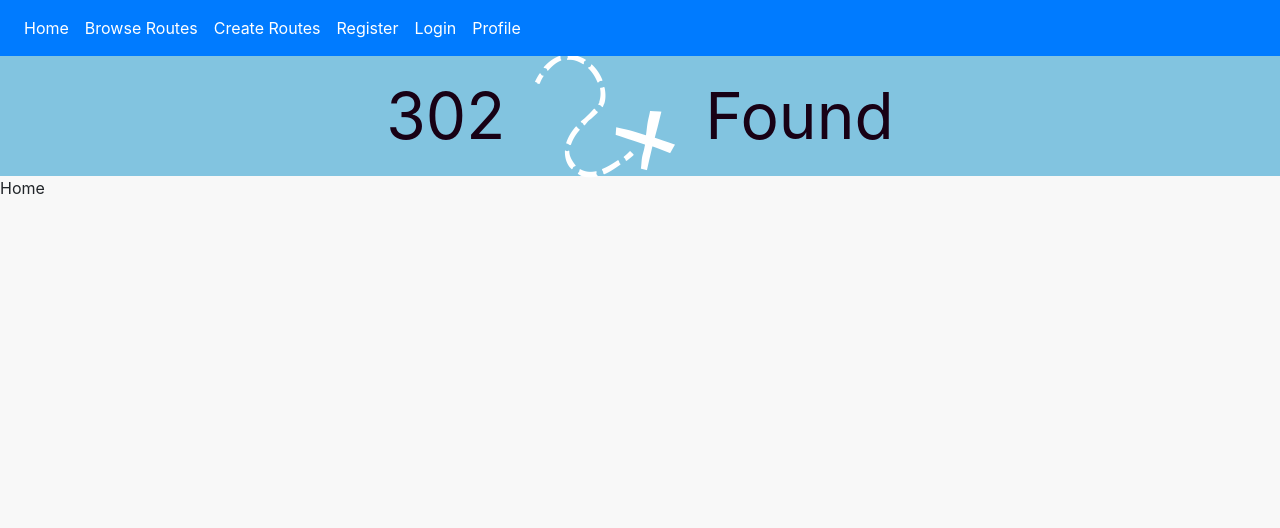
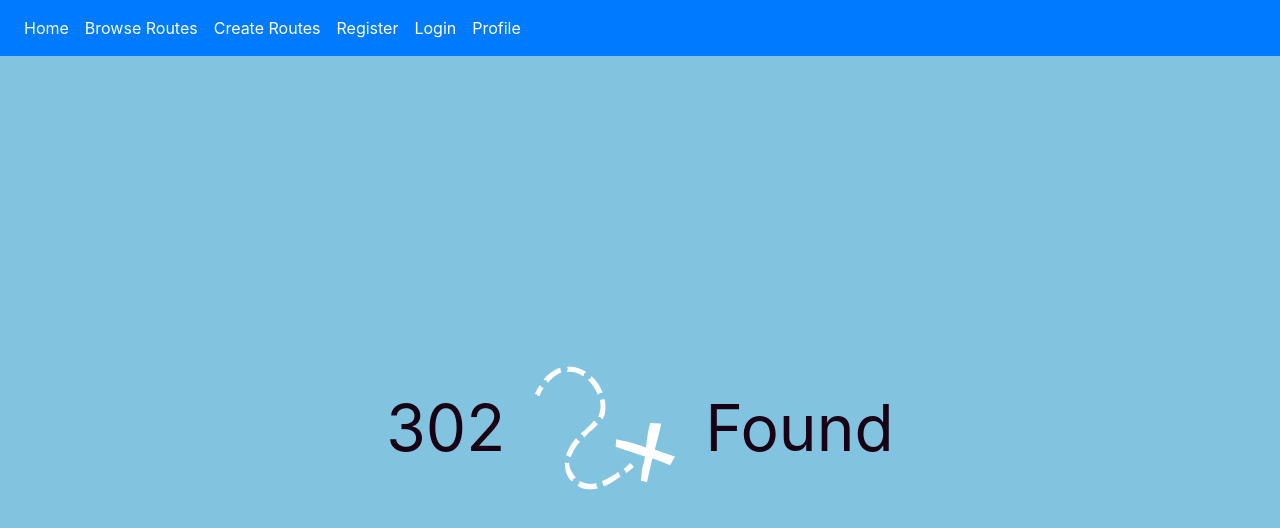
Before and after one commit to dongra02/sei-project-3, a React (Create React App) app in the folder frontend/: page / in a window 1280 px wide. Shown: the top 528 px of the page. Built offline with nearby package versions, Linux system fonts and the light colour scheme.

Commit message:
changed header to change behaviour on homepage

```diff
--- a/frontend/package.json
+++ b/frontend/package.json
@@ -3,6 +3,7 @@
   "version": "0.1.0",
   "private": true,
   "dependencies": {
+    "bootstrap": "^4.5.2",
     "eslint-plugin-react": "^7.18.3",
     "node-sass": "^4.13.1",
     "react": "^16.13.1",
--- a/frontend/src/components/common/Header.js
+++ b/frontend/src/components/common/Header.js
@@ -1,8 +1,8 @@
 import React from 'react'
 
-const Header = () => {
+const Header = ({ isHome }) => {
   return (
-    <div className="header">
+    <div className={`header ${isHome ? 'is-home' : ''}`}>
       <div className="header-title">
         302
       </div>
--- a/frontend/src/components/common/Home.js
+++ b/frontend/src/components/common/Home.js
@@ -4,8 +4,7 @@ import Header from './Header'
 const Home = () => {
   return (
     <>
-      <Header />
-      <div>Home</div>
+      <Header isHome />
     </>
   )
 }
--- a/frontend/src/styles/main.scss
+++ b/frontend/src/styles/main.scss
@@ -23,10 +23,13 @@ body {
   align-items: center;
   justify-content: center;
 
+  &.is-home {
+    height: calc(100vh - 56px);
+  }
+
 
   .header-title {
     font-size: 4em;
-
   }
 }
 
```
Also changed, not shown: frontend/src/components/common/Navbar.js (indentation only), 1 other file (tests, documents, lock files or other folders).
